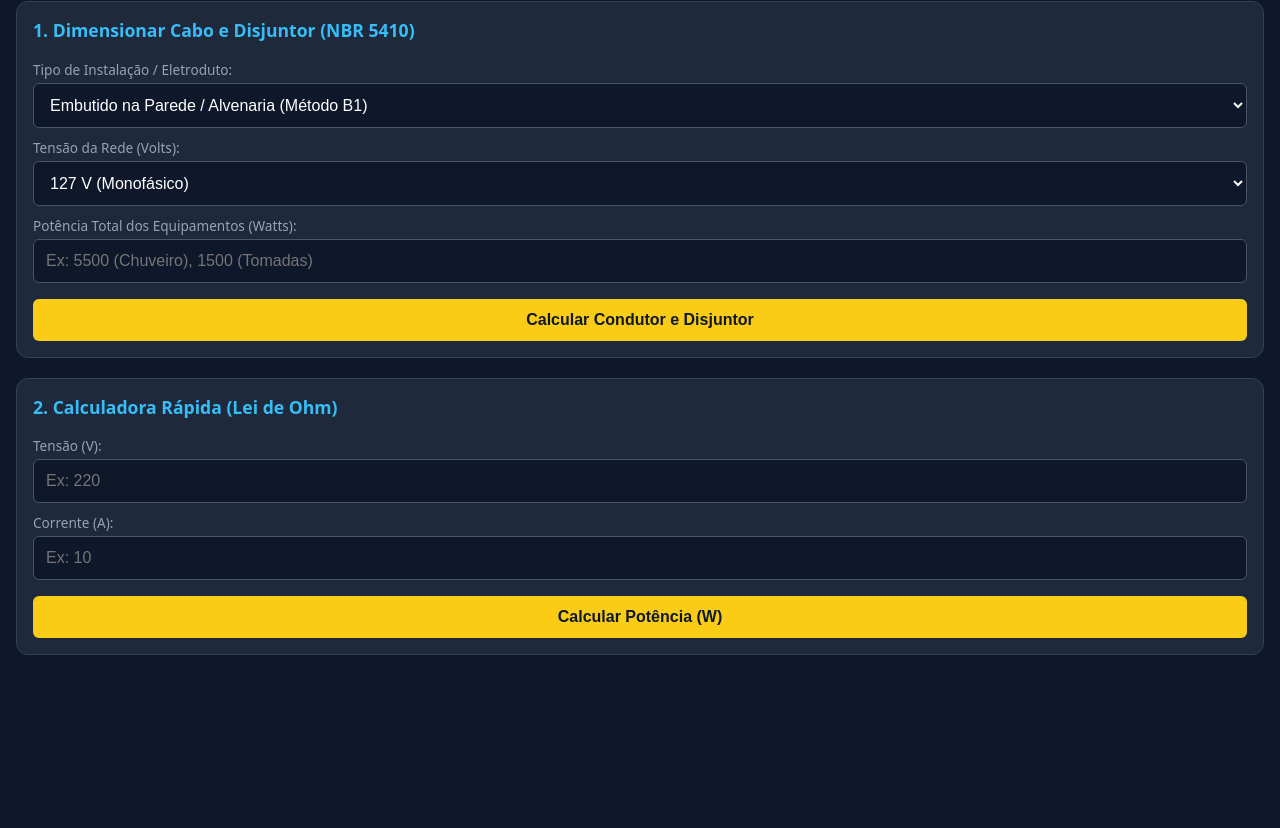
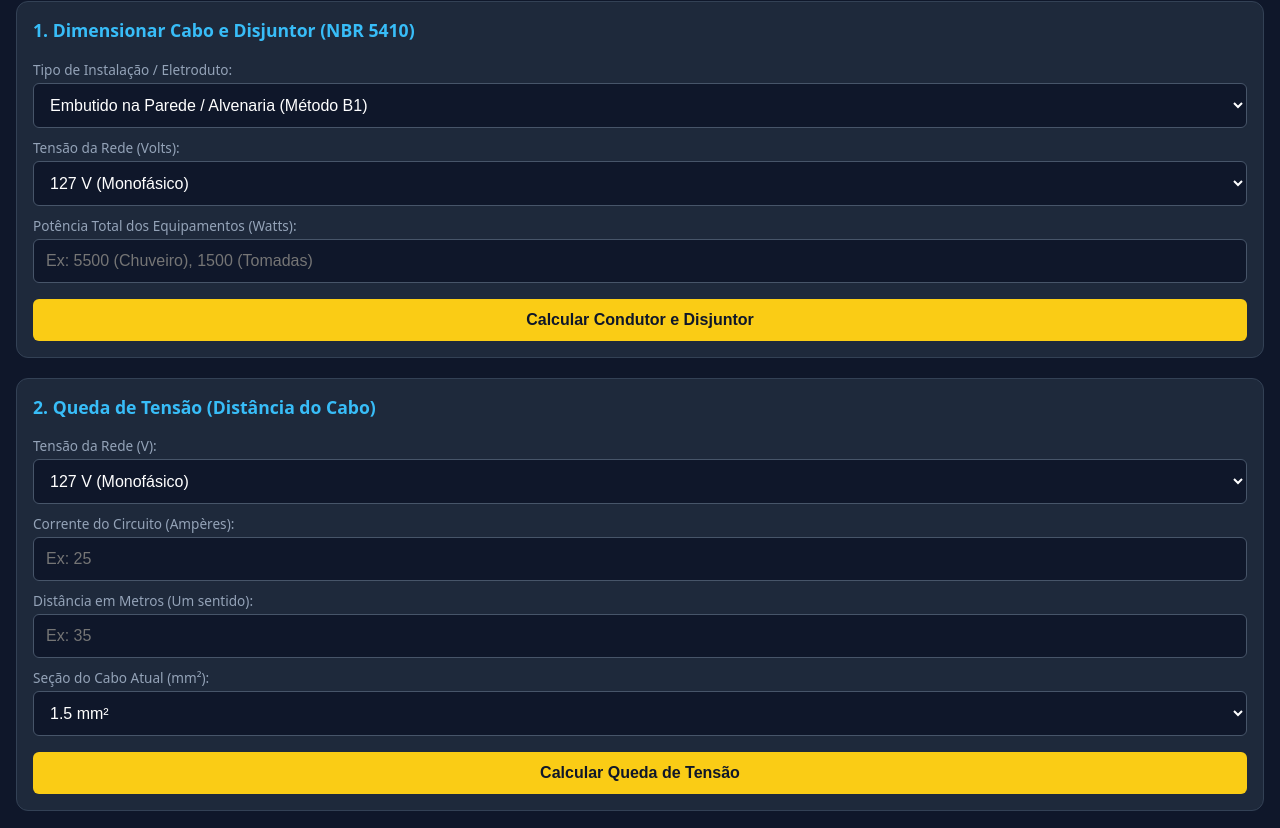
Before and after one commit to carneiroelcio983-bot/meuapp, a plain HTML site: page index.html in a window 1280 px wide. Shown: the part 78-906 px from the top of the page. Before the commit the page ends 800 px from the top, so only its background shows below. Drawn offline with Linux system fonts and the light colour scheme.

Commit message:
Update index.html

```diff
--- a/index.html
+++ b/index.html
@@ -19,6 +19,8 @@
     .res-box { background: #0f172a; border-left: 4px solid #facc15; padding: 10px; margin-top: 15px; border-radius: 0 6px 6px 0; }
     .res-box p { margin: 5px 0; font-size: 0.95rem; }
     .res-box strong { color: #38bdf8; }
+    .alert-ok { color: #4ade80 !important; font-weight: bold; }
+    .alert-danger { color: #f87171 !important; font-weight: bold; }
   </style>
 </head>
 <body>
@@ -55,9 +57,48 @@
     </div>
   </div>
 
-  <!-- CALCULADORA 2: LEI DE OHM -->
+  <!-- CALCULADORA 2: QUEDA DE TENSÃO POR DISTÂNCIA -->
   <div class="card">
-    <h3>2. Calculadora Rápida (Lei de Ohm)</h3>
+    <h3>2. Queda de Tensão (Distância do Cabo)</h3>
+
+    <label>Tensão da Rede (V):</label>
+    <select id="qtTensao">
+      <option value="127">127 V (Monofásico)</option>
+      <option value="220">220 V (Bifásico / Monofásico)</option>
+      <option value="380">380 V (Trifásico)</option>
+    </select>
+
+    <label>Corrente do Circuito (Ampères):</label>
+    <input type="number" id="qtCorrente" placeholder="Ex: 25">
+
+    <label>Distância em Metros (Um sentido):</label>
+    <input type="number" id="qtDistancia" placeholder="Ex: 35">
+
+    <label>Seção do Cabo Atual (mm²):</label>
+    <select id="qtCabo">
+      <option value="1.5">1.5 mm²</option>
+      <option value="2.5">2.5 mm²</option>
+      <option value="4.0">4.0 mm²</option>
+      <option value="6.0">6.0 mm²</option>
+      <option value="10.0">10.0 mm²</option>
+      <option value="16.0">16.0 mm²</option>
+      <option value="25.0">25.0 mm²</option>
+      <option value="35.0">35.0 mm²</option>
+      <option value="50.0">50.0 mm²</option>
+    </select>
+
+    <button onclick="calcularQuedaTensao()">Calcular Queda de Tensão</button>
+
+    <div class="res-box" id="resQueda" style="display:none;">
+      <p>Queda Estimada: <strong id="outQuedaVolts">-</strong> V (<strong id="outQuedaPerc">-</strong>%)</p>
+      <p>Status NBR 5410: <span id="outStatusQueda">-</span></p>
+      <p id="outSugestaoCabo" style="margin-top:5px; font-size:0.9rem; color:#facc15;"></p>
+    </div>
+  </div>
+
+  <!-- CALCULADORA 3: LEI DE OHM -->
+  <div class="card">
+    <h3>3. Calculadora Rápida (Lei de Ohm)</h3>
     <label>Tensão (V):</label>
     <input type="number" id="ohmV" placeholder="Ex: 220">
     <label>Corrente (A):</label>
@@ -70,31 +111,17 @@
   </div>
 
   <script>
-    // Tabelas NBR 5410 para condutores de cobre com isolação PVC (2 condutores carregados)
-    // Método B1: Eletroduto de seção circular embutido em alvenaria
+    // Tabelas NBR 5410 (Capacidade de condução)
     const tabelaB1 = [
-      { mm: 1.5, amp: 17.5 },
-      { mm: 2.5, amp: 24.0 },
-      { mm: 4.0, amp: 32.0 },
-      { mm: 6.0, amp: 41.0 },
-      { mm: 10.0, amp: 57.0 },
-      { mm: 16.0, amp: 76.0 },
-      { mm: 25.0, amp: 101.0 },
-      { mm: 35.0, amp: 125.0 },
-      { mm: 50.0, amp: 151.0 }
+      { mm: 1.5, amp: 17.5 }, { mm: 2.5, amp: 24.0 }, { mm: 4.0, amp: 32.0 },
+      { mm: 6.0, amp: 41.0 }, { mm: 10.0, amp: 57.0 }, { mm: 16.0, amp: 76.0 },
+      { mm: 25.0, amp: 101.0 }, { mm: 35.0, amp: 125.0 }, { mm: 50.0, amp: 151.0 }
     ];
 
-    // Método B2: Eletroduto de seção circular sobre parede de madeira/alvenaria (Aparente/Exterior)
     const tabelaB2 = [
-      { mm: 1.5, amp: 16.5 },
-      { mm: 2.5, amp: 23.0 },
-      { mm: 4.0, amp: 30.0 },
-      { mm: 6.0, amp: 38.0 },
-      { mm: 10.0, amp: 52.0 },
-      { mm: 16.0, amp: 69.0 },
-      { mm: 25.0, amp: 90.0 },
-      { mm: 35.0, amp: 111.0 },
-      { mm: 50.0, amp: 133.0 }
+      { mm: 1.5, amp: 16.5 }, { mm: 2.5, amp: 23.0 }, { mm: 4.0, amp: 30.0 },
+      { mm: 6.0, amp: 38.0 }, { mm: 10.0, amp: 52.0 }, { mm: 16.0, amp: 69.0 },
+      { mm: 25.0, amp: 90.0 }, { mm: 35.0, amp: 111.0 }, { mm: 50.0, amp: 133.0 }
     ];
 
     const disjuntoresComerciais = [10, 16, 20, 25, 32, 40, 50, 63, 70, 80, 100];
@@ -104,40 +131,70 @@
       const v = parseFloat(document.getElementById('nbrTensao').value);
       const w = parseFloat(document.getElementById('nbrPotencia').value);
 
-      if (!w || w <= 0) {
-        alert('Por favor, informe a potência em Watts.');
-        return;
-      }
+      if (!w || w <= 0) { alert('Por favor, informe a potência em Watts.'); return; }
 
-      // Corrente I = P / V
       const corrente = w / v;
-
-      // Seleciona a tabela conforme o método de instalação
       const tabela = (metodo === 'B2') ? tabelaB2 : tabelaB1;
       const nomeMetodo = (metodo === 'B2') ? 'Aparente / Exterior (B2)' : 'Embutido em Parede (B1)';
 
-      // Busca o cabo adequado para a corrente
       let caboSel = tabela.find(c => c.amp >= corrente);
-
-      // Busca o disjuntor comercial adequado
       let disjuntorSel = disjuntoresComerciais.find(d => d >= corrente);
 
       document.getElementById('outCorrente').innerText = corrente.toFixed(2);
       document.getElementById('outMetodo').innerText = nomeMetodo;
 
-      if (caboSel) {
-        document.getElementById('outCabo').innerText = `${caboSel.mm} mm² (suporta até ${caboSel.amp}A nesse método)`;
+      document.getElementById('outCabo').innerText = caboSel
+        ? `${caboSel.mm} mm² (suporta até ${caboSel.amp}A)`
+        : 'Acima de 50mm² (Necessita projeto especial)';
+
+      document.getElementById('outDisjuntor').innerText = disjuntorSel
+        ? `${disjuntorSel} A (DIN)`
+        : 'Acima de 100A';
+
+      document.getElementById('resNBR').style.display = 'block';
+    }
+
+    // Cálculo de Queda de Tensão pela resistividade do cobre (0.0178 ohm.mm²/m)
+    function calcularQuedaTensao() {
+      const v = parseFloat(document.getElementById('qtTensao').value);
+      const i = parseFloat(document.getElementById('qtCorrente').value);
+      const L = parseFloat(document.getElementById('qtDistancia').value);
+      const S = parseFloat(document.getElementById('qtCabo').value);
+
+      if (!i || !L) { alert('Preencha a corrente e a distância.'); return; }
+
+      // Fórmula Monofásica/Bifásica: DeltaV = (2 * rho * L * I) / S
+      // rho (cobre) = 0.0178
+      const rho = 0.0178;
+      const quedaVolts = (2 * rho * L * i) / S;
+      const quedaPerc = (quedaVolts / v) * 100;
+
+      document.getElementById('outQuedaVolts').innerText = quedaVolts.toFixed(2);
+      document.getElementById('outQuedaPerc').innerText = quedaPerc.toFixed(2);
+
+      const statusEl = document.getElementById('outStatusQueda');
+      const sugestaoEl = document.getElementById('outSugestaoCabo');
+
+      if (quedaPerc <= 4.0) {
+        statusEl.innerText = 'DENTRO DA NORMA (≤ 4%)';
+        statusEl.className = 'alert-ok';
+        sugestaoEl.innerText = '';
       } else {
-        document.getElementById('outCabo').innerText = 'Acima de 50mm² (Necessita projeto especial)';
+        statusEl.innerText = 'FORA DA NORMA (> 4%)';
+        statusEl.className = 'alert-danger';
+
+        // Busca cabo maior para atender o limite de 4%
+        const cabosDisponiveis = [1.5, 2.5, 4.0, 6.0, 10.0, 16.0, 25.0, 35.0, 50.0];
+        let caboIdeal = cabosDisponiveis.find(c => ((2 * rho * L * i) / c) / v * 100 <= 4.0);
+
+        if (caboIdeal) {
+          sugestaoEl.innerText = `💡 Recomendado aumentar o cabo para ${caboIdeal} mm² para conter a queda em menos de 4%.`;
+        } else {
+          sugestaoEl.innerText = '💡 Distância muito longa. Necessário reavaliar a tensão ou usar cabo acima de 50 mm².';
+        }
       }
 
-      if (disjuntorSel) {
-        document.getElementById('outDisjuntor').innerText = `${disjuntorSel} A (DIN)`;
-      } else {
-        document.getElementById('outDisjuntor').innerText = 'Acima de 100A';
-      }
-
-      document.getElementById('resNBR').style.display = 'block';
+      document.getElementById('resQueda').style.display = 'block';
     }
 
     function calcularOhm() {
@@ -149,7 +206,6 @@
       }
     }
 
-    // Registro do Service Worker
     if ('serviceWorker' in navigator) {
       navigator.serviceWorker.register('sw.js');
     }
```
